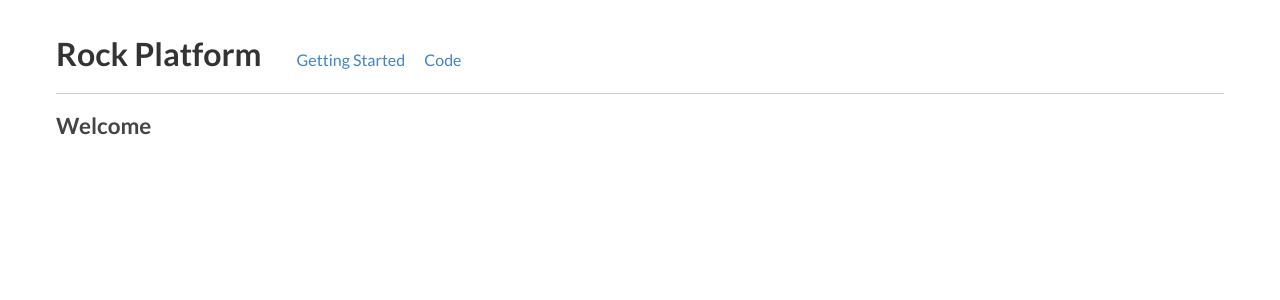
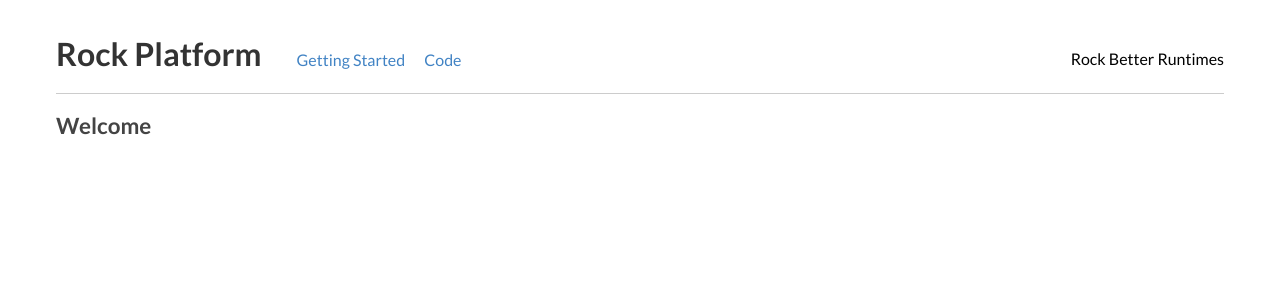
Before and after one commit to silas/rock, a Jekyll site: the page built from index.md, in a window 1280 px wide. Shown: the top 300 px of the page. Built offline with Jekyll 4.4.1, drawn with Linux system fonts in a browser that asks for light colours.

Commit message:
Add tagline

```diff
--- a/_layouts/default.html
+++ b/_layouts/default.html
@@ -16,6 +16,7 @@
         <li><a href="/getting-started/">Getting Started</a></li>
         <li><a href="https://github.com/rockplatform">Code</a></li>
       </ul>
+      <p class="tagline">Rock Better Runtimes</p>
       <hr>
     </header>
     <div class="container">
--- a/static/style.css
+++ b/static/style.css
@@ -72,3 +72,7 @@ code {
   background-color: ghostWhite;
   padding: 0.2em 0.5em;
 }
+
+p.tagline {
+  float: right;
+}
```
